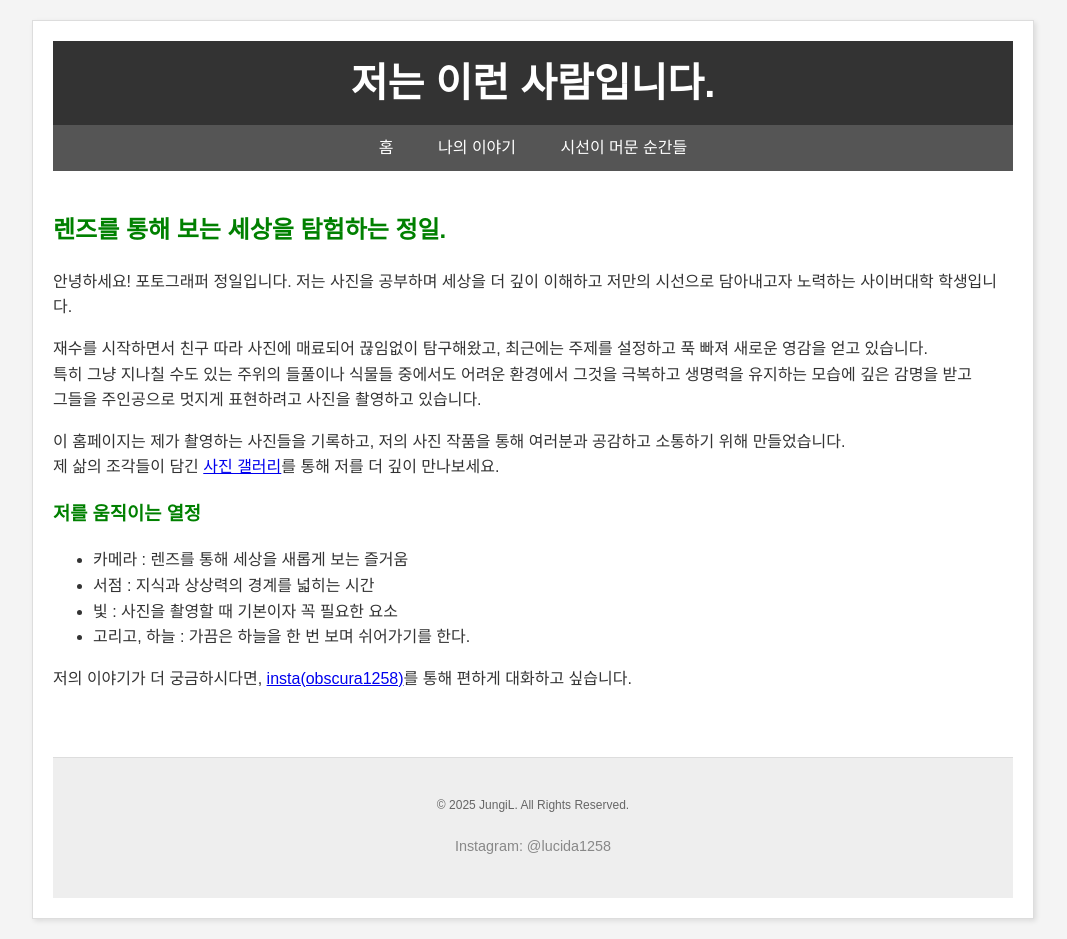
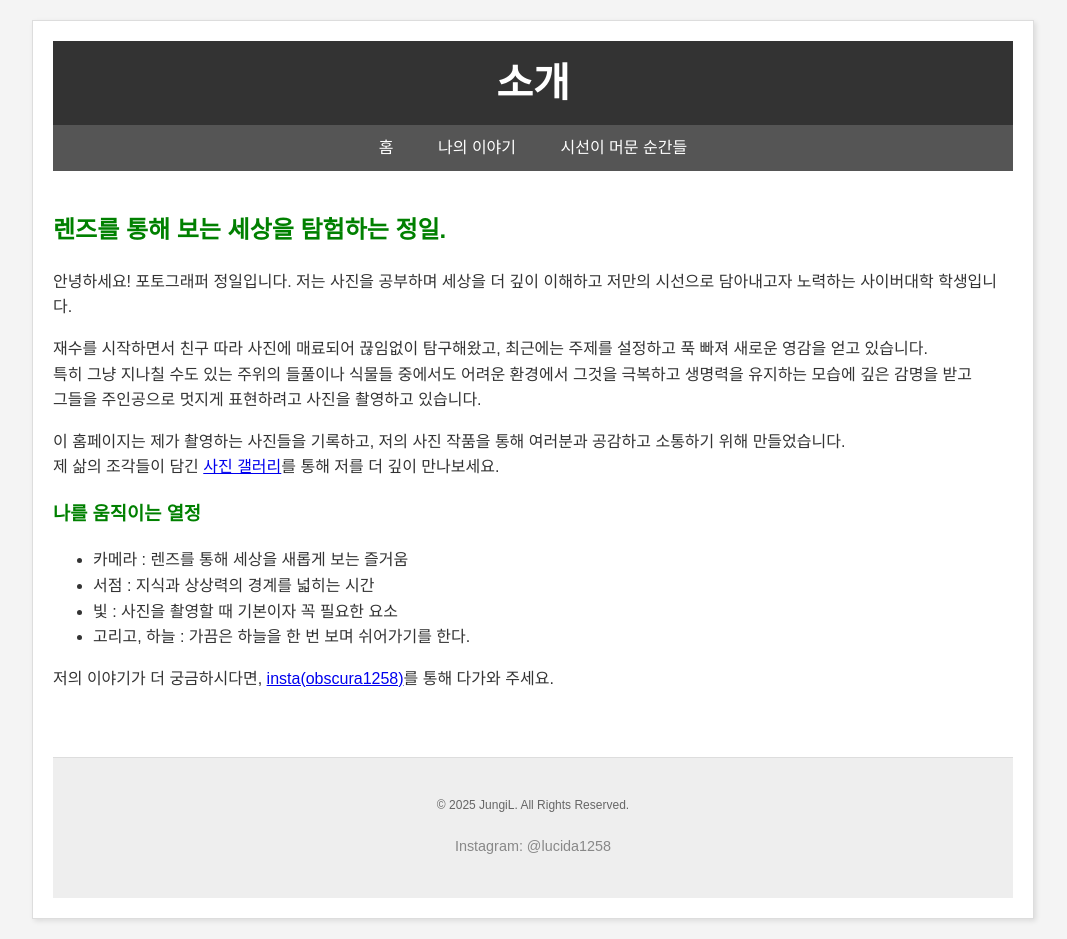
Before and after one commit to light1839/myPython-project, a plain HTML site: page aboutme.html in a window 1280 px wide. Shown: the whole page, without its empty margins (107-1174 px from the left). Drawn offline with Linux system fonts and the light colour scheme.

Commit message:
Update aboutme.html

```diff
--- a/aboutme.html
+++ b/aboutme.html
@@ -3,9 +3,8 @@
 <head>
     <meta charset="UTF-8">
     <meta name="viewport" content="width=device-width, initial-scale=1.0">
-    <title>나의 이야기 - [당신의 이름]</title>
+    <title>시선이 머문 순간들 - photographer JungiL</title>
     <style>
-        /* (이전과 동일한 공통 스타일 내용) */
         body {
             font-family: 'Arial', sans-serif;
             margin: 0;
@@ -93,7 +92,7 @@
 <body>
     <div class="container">
         <header>
-            <h1>저는 이런 사람입니다.</h1> </header>
+            <h1>소개</h1> </header>
         <nav aria-label="메인 메뉴">
             <ul>
                 <li><a href="index.html">홈</a></li>
@@ -109,14 +108,14 @@
             </section>
 
             <section>
-                <h3>저를 움직이는 열정</h3>
+                <h3>나를 움직이는 열정</h3>
                 <ul>
                     <li>카메라 : 렌즈를 통해 세상을 새롭게 보는 즐거움</li>
                     <li>서점 : 지식과 상상력의 경계를 넓히는 시간</li>
                     <li>빛 : 사진을 촬영할 때 기본이자 꼭 필요한 요소</li>
                     <li>고리고, 하늘 : 가끔은 하늘을 한 번 보며 쉬어가기를 한다.</li>
                 </ul>
-                <p>저의 이야기가 더 궁금하시다면, <a href="https://www.instagram.com/lucida1258/" target="_blank" rel="noopener noreferrer" class="social-link">insta(obscura1258)</a>를 통해 편하게 대화하고 싶습니다.</p>
+                <p>저의 이야기가 더 궁금하시다면, <a href="https://www.instagram.com/lucida1258/" target="_blank" rel="noopener noreferrer" class="social-link">insta(obscura1258)</a>를 통해 다가와 주세요.</p>
             </section>
         </main>
         <footer>
```
